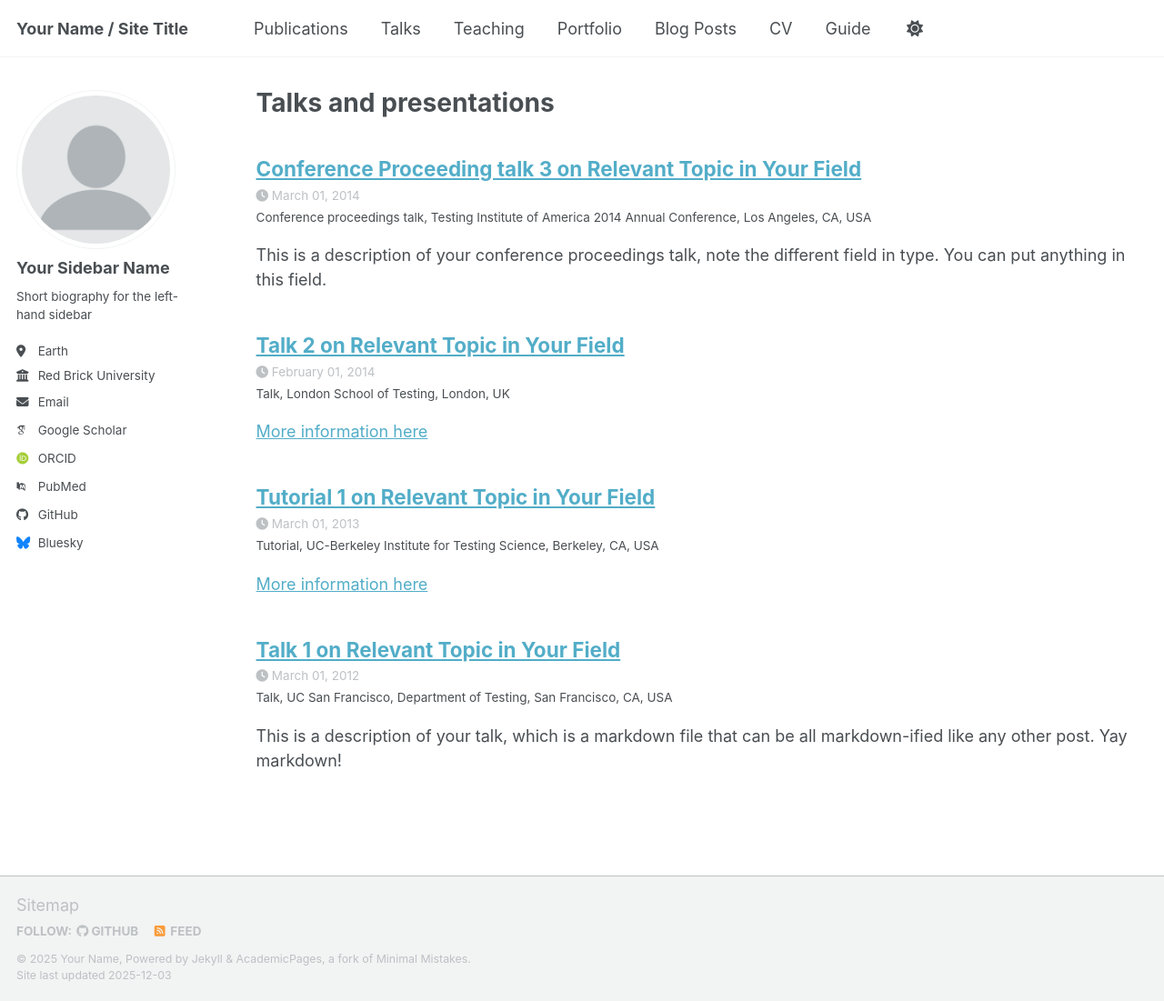
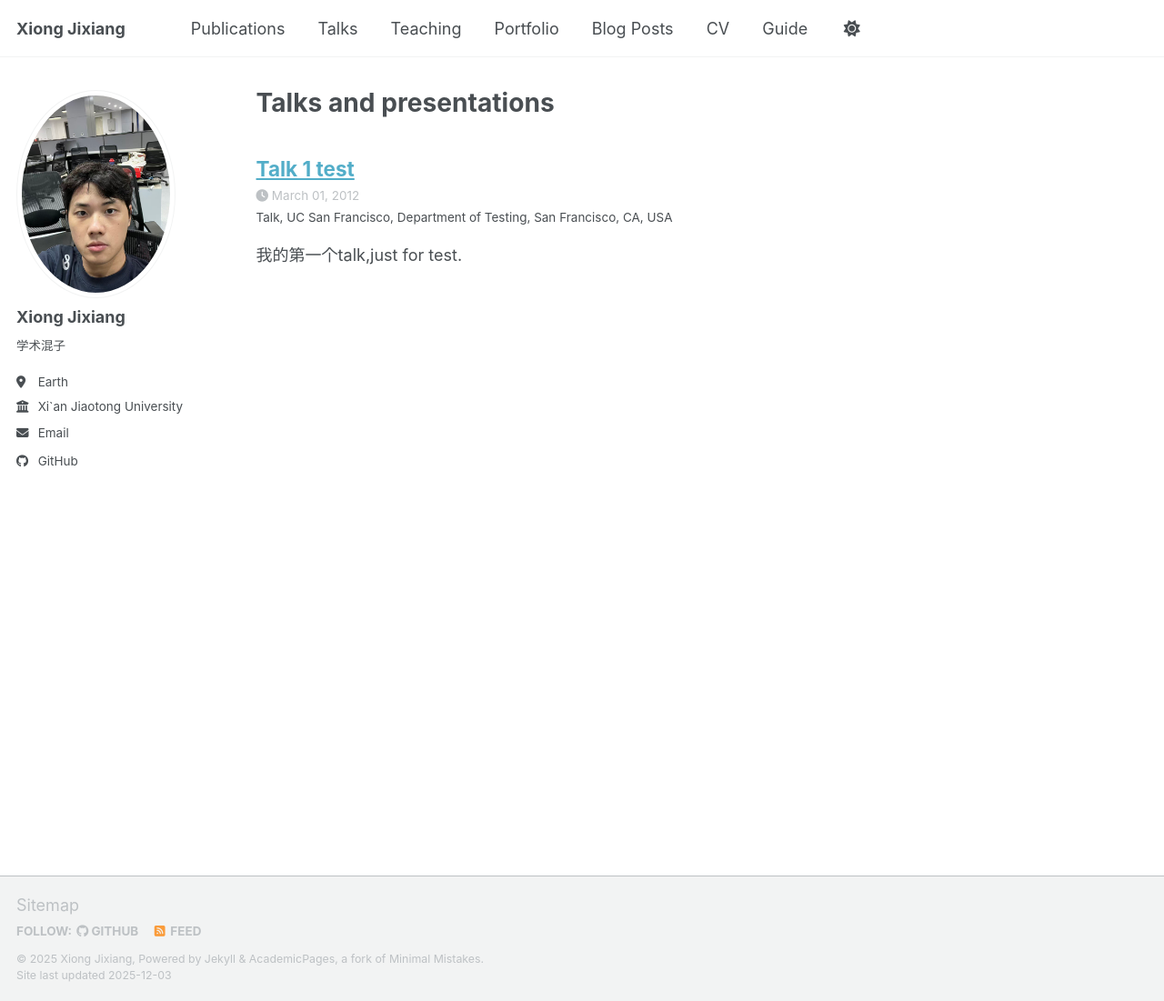
Before and after one commit to viper77777777/viper77777777.github.io, a Jekyll site: the page built from _pages/talks.html, in a window 1280 px wide and 1101 px high. Shown: the whole window at 91% size. Built offline with Jekyll 4.4.1, drawn with Linux system fonts in a browser that asks for light colours; some web fonts are replaced; a script bundle is joined from its source files by our own code; library files that are not in the unit come from our copies.

Commit message:
first commit

```diff
--- a/_config.yml
+++ b/_config.yml
@@ -9,39 +9,39 @@
 # Basic Site Settings
 locale                   : "en-US"
 site_theme               : "default" # Currently available options are "default", "air"
-title                    : "Your Name / Site Title"
+title                    : "Xiong Jixiang"
 title_separator          : "-"
-name                     : &name "Your Name"
-description              : &description "Your Name's academic portfolio"   # Update this with a general description of your site, this is the default if not overridden by a page
-url                      : https://academicpages.github.io # The base hostname & protocol for your site e.g. "https://[your GitHub username].github.io",
+name                     : &name "Xiong Jixiang"
+description              : &description "Xiong Jixiang's academic portfolio"   # Update this with a general description of your site, this is the default if not overridden by a page
+url                      : https://viper77777777.github.io/ # The base hostname & protocol for your site e.g. "https://[your GitHub username].github.io",
                                                            # or if you already have some other page hosted on Github then use "https://[your GitHub username].github.io/[Your Repo Name]"
 baseurl                  : "" # the subpath of your site, e.g. "/blog"
-repository               : "academicpages/academicpages.github.io"
+repository               : "viper77777777/viper77777777.github.io/"
 
 # Site Author - The following control what appear as part of the author content on the side bar.
 #               If a field is blank the icon and link will not appear, otherwise it will be shown.
 #               Additional customization can be done by editing /_includes/author-profile.html
 author:
   # Biographic information
-  avatar           : "profile.png"
-  name             : "Your Sidebar Name"
+  avatar           : "a.jpg"
+  name             : "Xiong Jixiang"
   pronouns         : # example: "she/her"
-  bio              : "Short biography for the left-hand sidebar"
+  bio              : "学术混子"
   location         : "Earth"
-  employer         : "Red Brick University"
+  employer         : "Xi`an Jiaotong University"
   uri              : # URL
   email            : "none@example.org"
 
   # Academic websites
   academia         : # URL
   arxiv            : # URL - Update with the correct link to your profile
-  googlescholar    : "https://scholar.google.com/citations?user=PS_CX0AAAAAJ"
+  googlescholar    : #"https://scholar.google.com/citations?user=PS_CX0AAAAAJ"
   inspire-hep      : # URL
   impactstory      : # URL
-  orcid            : "https://orcid.org/yourorcidurl"
+  orcid            : # "https://orcid.org/yourorcidurl"
   semantic         : # URL
   ssrn             : # URL
-  pubmed           : "https://www.ncbi.nlm.nih.gov/pubmed/?term=john+snow"
+  pubmed           : # "https://www.ncbi.nlm.nih.gov/pubmed/?term=john+snow"
   researchgate     : # URL
   scopus           : # URL
   zotero           : # URL
@@ -51,13 +51,13 @@ author:
   bitbucket        : # Username - Update with your username on the site
   codepen          : # Username
   dribbble         : # Username
-  github           : "academicpages"
+  github           : "viper77777777"
   kaggle           : # Username
   stackoverflow    : # User number or user number and name (i.e., use "1" or "1/jeff-atwood")
 
   # Social media
   artstation       : # Username
-  bluesky          : "bsky.app" # Replace this with you Bluesky username
+  bluesky          : #"bsky.app" # Replace this with you Bluesky username
   facebook         : # Username
   flickr           : # Username
   foursquare       : # Username
--- a/_talks/2012-03-01-talk-1.md
+++ /dev/null
@@ -1,11 +0,0 @@
----
-title: "Talk 1 on Relevant Topic in Your Field"
-collection: talks
-type: "Talk"
-permalink: /talks/2012-03-01-talk-1
-venue: "UC San Francisco, Department of Testing"
-date: 2012-03-01
-location: "San Francisco, CA, USA"
----
-
-This is a description of your talk, which is a markdown file that can be all markdown-ified like any other post. Yay markdown!
--- a/_talks/2013-03-01-tutorial-1.md
+++ /dev/null
@@ -1,13 +0,0 @@
----
-title: "Tutorial 1 on Relevant Topic in Your Field"
-collection: talks
-type: "Tutorial"
-permalink: /talks/2013-03-01-tutorial-1
-venue: "UC-Berkeley Institute for Testing Science"
-date: 2013-03-01
-location: "Berkeley, CA, USA"
----
-
-[More information here](http://exampleurl.com)
-
-This is a description of your tutorial, note the different field in type. This is a markdown files that can be all markdown-ified like any other post. Yay markdown!
--- a/_talks/2014-02-01-talk-2.md
+++ /dev/null
@@ -1,13 +0,0 @@
----
-title: "Talk 2 on Relevant Topic in Your Field"
-collection: talks
-type: "Talk"
-permalink: /talks/2014-02-01-talk-2
-venue: "London School of Testing"
-date: 2014-02-01
-location: "London, UK"
----
-
-[More information here](http://example2.com)
-
-This is a description of your talk, which is a markdown files that can be all markdown-ified like any other post. Yay markdown!
--- a/_talks/2014-03-01-talk-3.md
+++ /dev/null
@@ -1,11 +0,0 @@
----
-title: "Conference Proceeding talk 3 on Relevant Topic in Your Field"
-collection: talks
-type: "Conference proceedings talk"
-permalink: /talks/2014-03-01-talk-3
-venue: "Testing Institute of America 2014 Annual Conference"
-date: 2014-03-01
-location: "Los Angeles, CA, USA"
----
-
-This is a description of your conference proceedings talk, note the different field in type. You can put anything in this field.
--- /dev/null
+++ b/_talks/2025-12-03-talk-1.md
@@ -0,0 +1,11 @@
+---
+title: "Talk 1 test"
+collection: talks
+type: "Talk"
+permalink: /talks/talk_1_test
+venue: "UC San Francisco, Department of Testing"
+date: 2012-03-01
+location: "San Francisco, CA, USA"
+---
+
+我的第一个talk,just for test.
```
Also changed, not shown: images/a.jpg (added).
